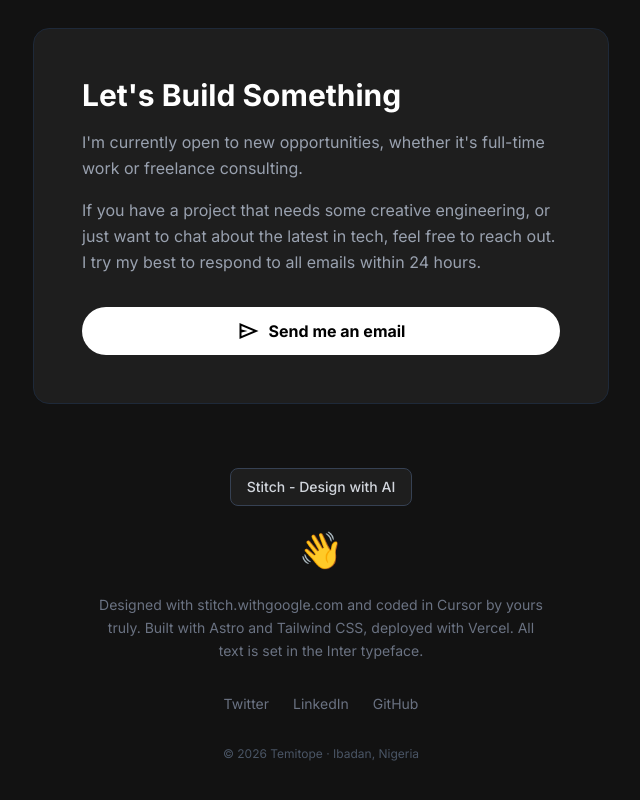
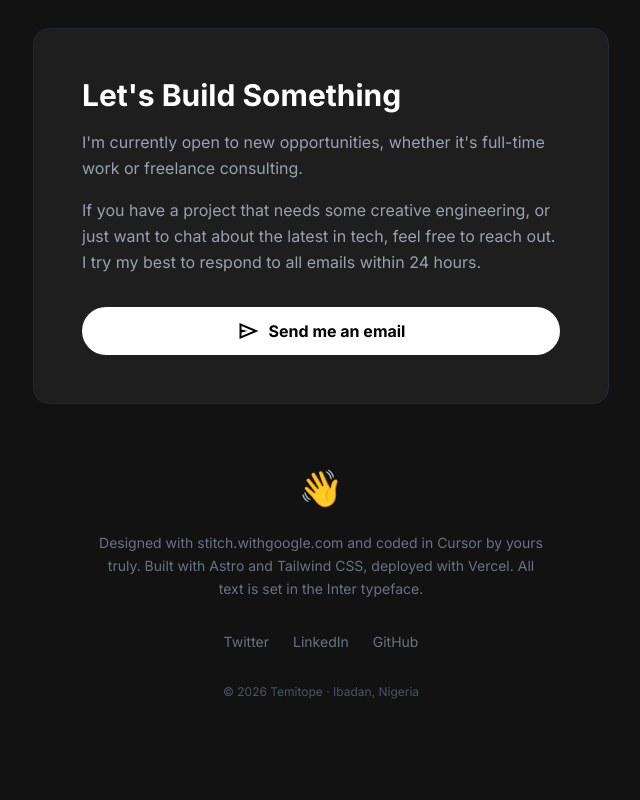
Before and after one commit to Devdre1909/temitope.dev, an Astro site: page /blog in a window 1280 px wide. Shown: the part 1204-2004 px from the top of the page, without its empty margins (319-959 px from the left). After the commit the page ends 1968 px from the top, so only its background shows below. Built offline with nearby package versions, Linux system fonts and the light colour scheme; Astro itself is replaced by a stand-in of ours.

Commit message:
refactor: Simplify navigation links and update footer content with inline links.

```diff
--- a/src/components/Footer.astro
+++ b/src/components/Footer.astro
@@ -42,22 +42,15 @@ const socials = [
     </div>
 
     <div class="flex flex-col items-center text-center" data-reveal>
-      <div class="mb-6">
-        <a
-          href="https://stitch.withgoogle.com"
-          target="_blank"
-          rel="noopener noreferrer"
-          class="inline-block bg-bg-card border border-gray-700 text-gray-300 text-sm font-medium px-4 py-2 rounded-lg hover:border-gray-500 transition-colors"
-        >
-          Stitch - Design with AI
-        </a>
-      </div>
-
       <div class="text-4xl mb-6">👋</div>
 
       <p class="text-gray-500 text-sm max-w-md mb-8 leading-relaxed">
-        Designed with stitch.withgoogle.com and coded in Cursor by yours truly.
-        Built with Astro and Tailwind CSS, deployed with Vercel. All text is set
+        Designed with <a href="http://stitch.withgoogle.com"
+          >stitch.withgoogle.com</a
+        > and coded in <a href="http://cursor.sh">Cursor</a> by yours truly. Built
+        with <a href="http://astro.build">Astro</a> and <a
+          href="http://tailwindcss.com">Tailwind CSS</a
+        >, deployed with <a href="http://vercel.com">Vercel</a>. All text is set
         in the Inter typeface.
       </p>
 
--- a/src/components/Navbar.astro
+++ b/src/components/Navbar.astro
@@ -1,11 +1,5 @@
 ---
-const navLinks = [
-  { href: "/#projects", label: "Projects" },
-  { href: "/#about", label: "About" },
-  { href: "/#experience", label: "Experience" },
-  { href: "/blog", label: "Blog" },
-  { href: "/#contact", label: "Contact" },
-];
+const navLinks = [{ href: "/blog", label: "Blog" }];
 ---
 
 <nav class="w-full bg-bg-dark animate-slide-down">
--- a/src/components/SkillsAndOpenSource.astro
+++ b/src/components/SkillsAndOpenSource.astro
@@ -43,20 +43,20 @@ const skillGroups = [
 
 const openSourceProjects = [
   {
+    icon: "water_drop",
+    iconBg: "bg-blue-500/15 text-blue-400",
+    title: "Watermark Studio",
+    description:
+      "Cross-platform app for watermarking with privacy focus. Zero server uploads.",
+    href: "https://watermark-studio-site.vercel.app",
+  },
+  {
     icon: "frame_source",
     iconBg: "bg-emerald-500/15 text-emerald-400",
     title: "Dotenv Intellisense",
     description:
       "Popular VS Code extension for .env file autocomplete and IntelliSense.",
     href: "https://marketplace.visualstudio.com/items?itemName=temitope1909.dotenv-intellisense",
-  },
-  {
-    icon: "water_drop",
-    iconBg: "bg-blue-500/15 text-blue-400",
-    title: "Watermark Studio",
-    description:
-      "Cross-platform app for watermarking with privacy focus. Zero server uploads.",
-    href: "https://watermark-studio-site.vercel.app",
   },
   {
     icon: "stadia_controller",
```
